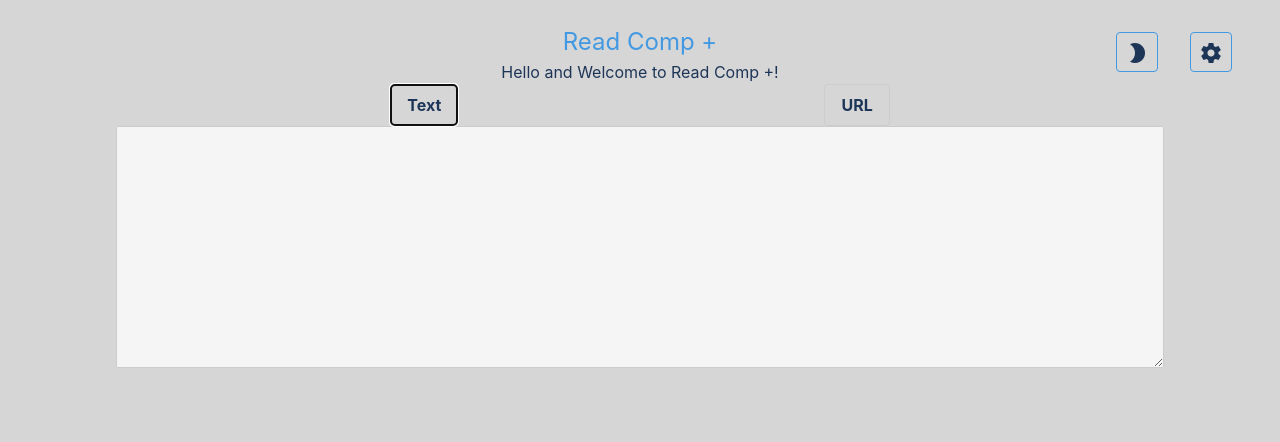
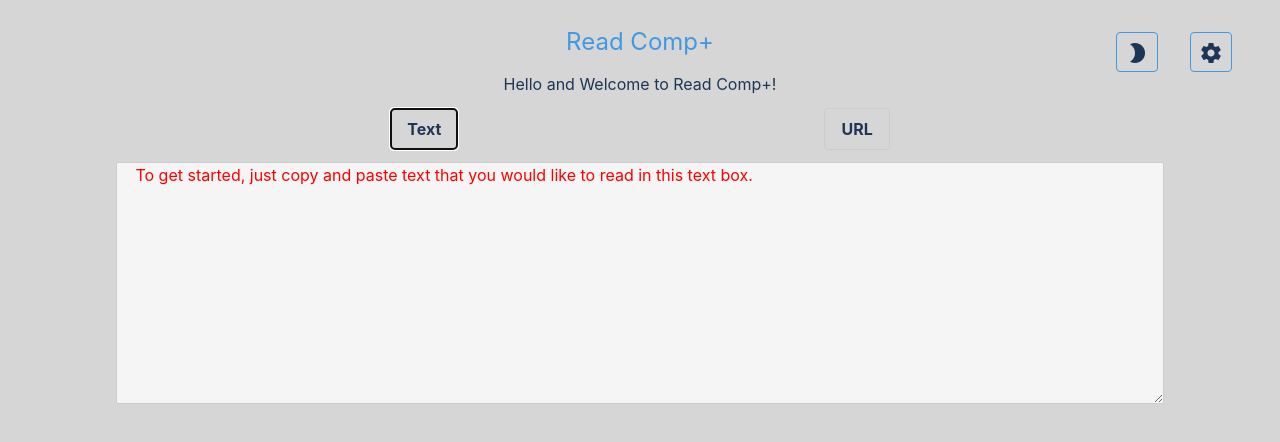
Before and after one commit to gcbest/read-comp-plus, a Svelte app: page / in a window 1280 px wide. Both pictures are taken after a click on the button "Text". Shown: the top 442 px of the page. Built offline with nearby package versions, Linux system fonts and the light colour scheme.

Commit message:
add placeholder

```diff
--- a/src/App.svelte
+++ b/src/App.svelte
@@ -7,7 +7,6 @@
 
   const body: HTMLElement = window.document.body;
   const theme: string | undefined = localStorage.getItem('theme');
-  let text: string | undefined = '';
   let isTextAreaVisible: boolean = false;
   let darkMode: boolean = false;
 
@@ -42,5 +41,5 @@
   <Header {body} {theme} bind:darkMode />
   <SideNav />
   <OptionsArea bind:visible={isTextAreaVisible} />
-  <TextArea {text} {isTextAreaVisible} />
+  <TextArea {isTextAreaVisible} />
 </main>
--- a/src/components/Header.svelte
+++ b/src/components/Header.svelte
@@ -33,7 +33,7 @@
 <nav class="relative">
   <a href="/">
     <header class="text-blue-500 text-2xl text-center m-auto">
-      Read Comp +
+      Read Comp+
     </header>
   </a>
   <ul class="absolute top-0 right-0 flex justify-between items-center p-2">
--- a/src/components/OptionsArea.svelte
+++ b/src/components/OptionsArea.svelte
@@ -7,8 +7,8 @@
   const toggleTextArea = () => (visible = !visible);
 </script>
 
-<section>
-  <p class="text-center">Hello and Welcome to Read Comp +!</p>
+<section class="my-3">
+  <p class="text-center my-3">Hello and Welcome to Read Comp+!</p>
   <div class="flex justify-evenly">
     <OptionBtn handleClick={toggleTextArea}>Text</OptionBtn>
     <OptionBtn>URL</OptionBtn>
--- a/src/components/SideNav.svelte
+++ b/src/components/SideNav.svelte
@@ -12,7 +12,7 @@
     position: fixed;
     z-index: 1;
     top: 0;
-    left: 0;
+    right: 0;
     background-color: #457b9d;
     overflow-x: hidden;
     transition: 0.5s;
--- a/src/components/TextArea.svelte
+++ b/src/components/TextArea.svelte
@@ -1,8 +1,10 @@
 <script lang="ts">
   import { fade, fly } from 'svelte/transition';
 
-  export let text: string;
   export let isTextAreaVisible: boolean;
+  let text: string;
+  const placeholder: string =
+    'To get started, just copy and paste text that you would like to read in this text box.';
 </script>
 
 <style>
@@ -11,6 +13,7 @@
     margin: auto;
     display: block;
     background-color: #f5f5f5;
+    color: red;
   }
 
   :global(body.dark-mode) textarea {
@@ -28,6 +31,6 @@
     name="content"
     cols="30"
     rows="10">
-    {text}
+    {text ? text : placeholder}
   </textarea>
 {/if}
```
